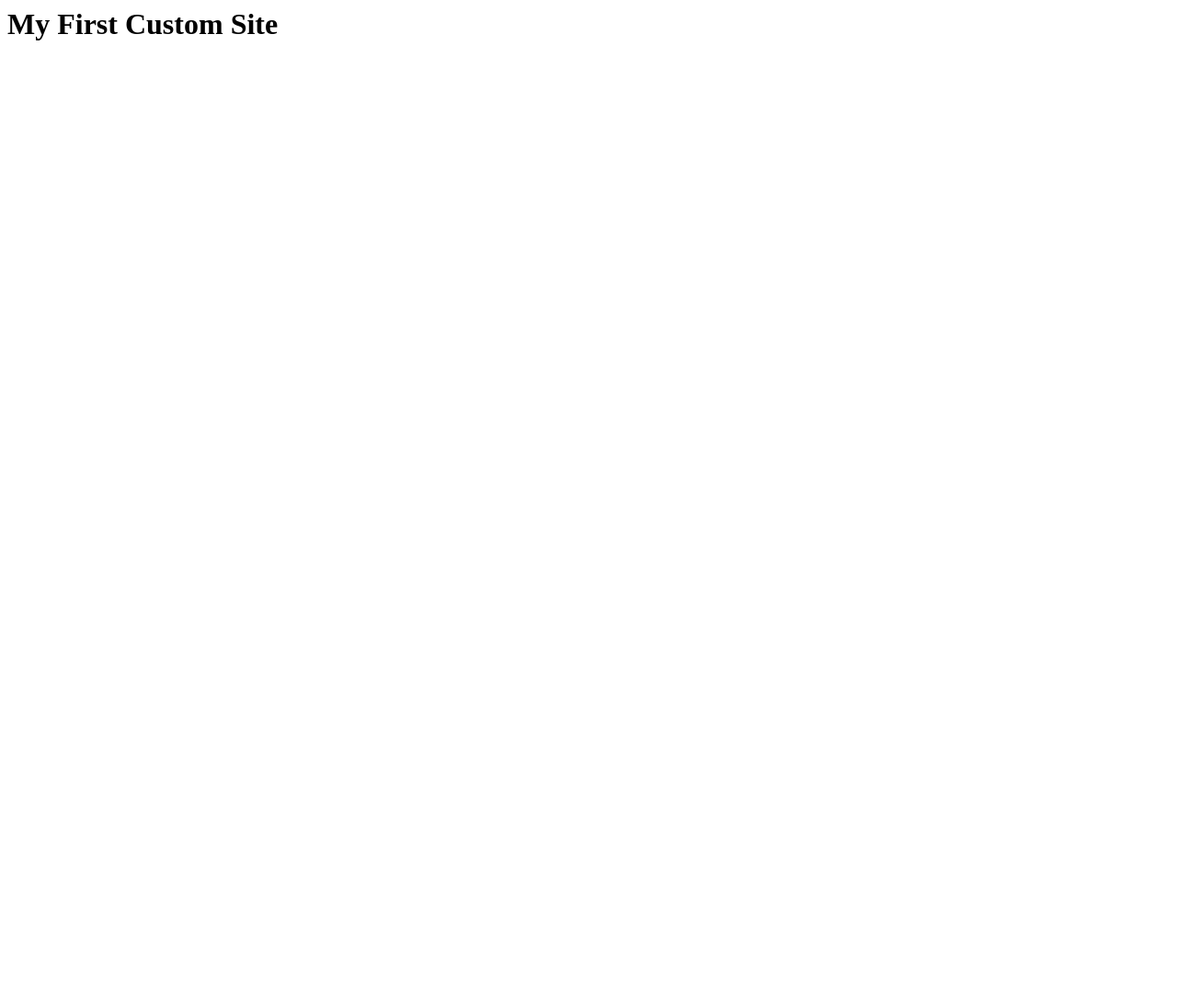
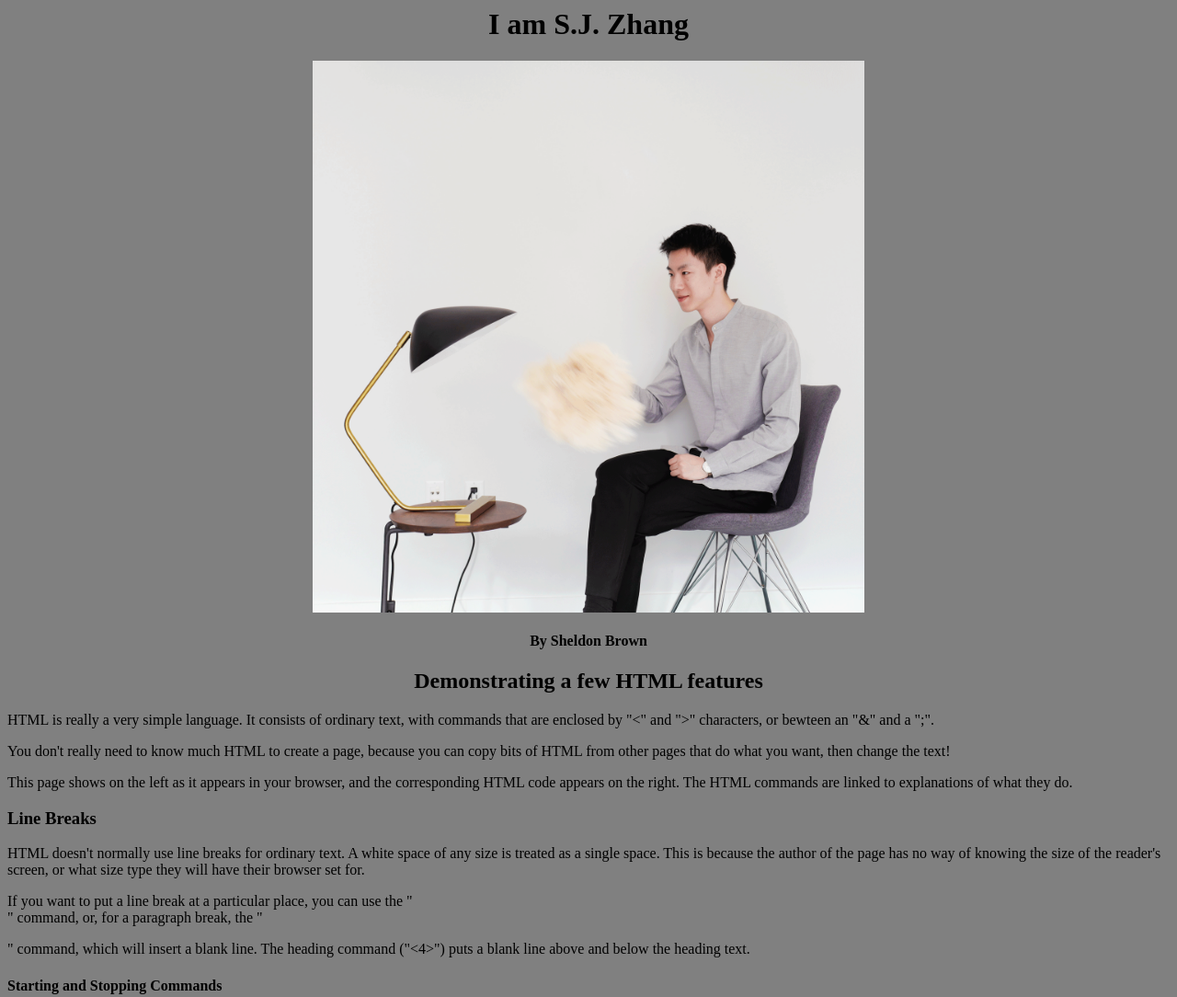
Before and after one commit to s-j-zhan9/dwd, a plain HTML site: page index.html in a window 1280 px wide. Shown: the top 1084 px of the page at 92% size. Before the commit the page ends 800 px from the top, so only its background shows below. Drawn offline with Linux system fonts and the light colour scheme.

Commit message:
2nd-commit

```diff
--- a/index.html
+++ b/index.html
@@ -1,6 +1,67 @@
-<html>
-<body>
-<h1>My First Custom Site</h1>
-  <body>
+<HEAD>
+<TITLE>S. J. ZHANG</TITLE>
+</HEAD>
+<BODY BGCOLOR="GREY">
+<CENTER>
+<H1>I am S.J. Zhang</H1>
 
-</html>
+  <IMG SRC="assets/me.gif" style="width:600px;height:600px;">
+
+
+  <H4>By Sheldon Brown</H4>
+
+<H2>Demonstrating a few HTML features</H2>
+
+</CENTER>
+
+HTML is really a very simple language. It consists of ordinary text, with commands that are enclosed by "<" and ">" characters, or bewteen an "&" and a ";". <P>
+
+
+You don't really need to know much HTML to create a page, because you can copy bits of HTML from other pages that do what you want, then change the text!<P>
+
+
+This page shows on the left as it appears in your browser, and the corresponding HTML code appears on the right. The HTML commands are linked to explanations of what they do.
+
+
+
+
+<H3>Line Breaks</H3>
+
+HTML doesn't normally use line breaks for ordinary text. A white space of any size is treated as a single space. This is because the author of the page has no way of knowing the size of the reader's screen, or what size type they will have their browser set for.<P>
+
+
+
+If you want to put a line break at a particular place, you can use the "<BR>" command, or, for a paragraph break, the "<P>" command, which will insert a blank line. The heading command ("<4></4>") puts a blank line above and below the heading text.
+
+
+
+<H4>Starting and Stopping Commands</H4>
+
+Most HTML commands come in pairs: for example, "<H4>" marks the beginning of a size 4 heading, and "</H4>" marks the end of it. The closing command is always the same as the opening command, except for the addition of the "/".<P>
+
+
+
+Modifiers are sometimes included along with the basic command, inside the opening command's < >. The modifier does not need to be repeated in the closing command.
+
+
+
+
+
+<H1>This is a size "1" heading</H1>
+
+<H2>This is a size "2" heading</H2>
+
+<H3>This is a size "3" heading</H3>
+
+<H4>This is a size "4" heading</H4>
+
+<H5>This is a size "5" heading</H5>
+
+<H6>This is a size "6" heading</H6>
+
+<center>
+
+<H4>Copyright © 1997, by
+<A HREF="https://www.sheldonbrown.com/index.html">Sheldon Brown</A>
+</H4>
+</body>
```
